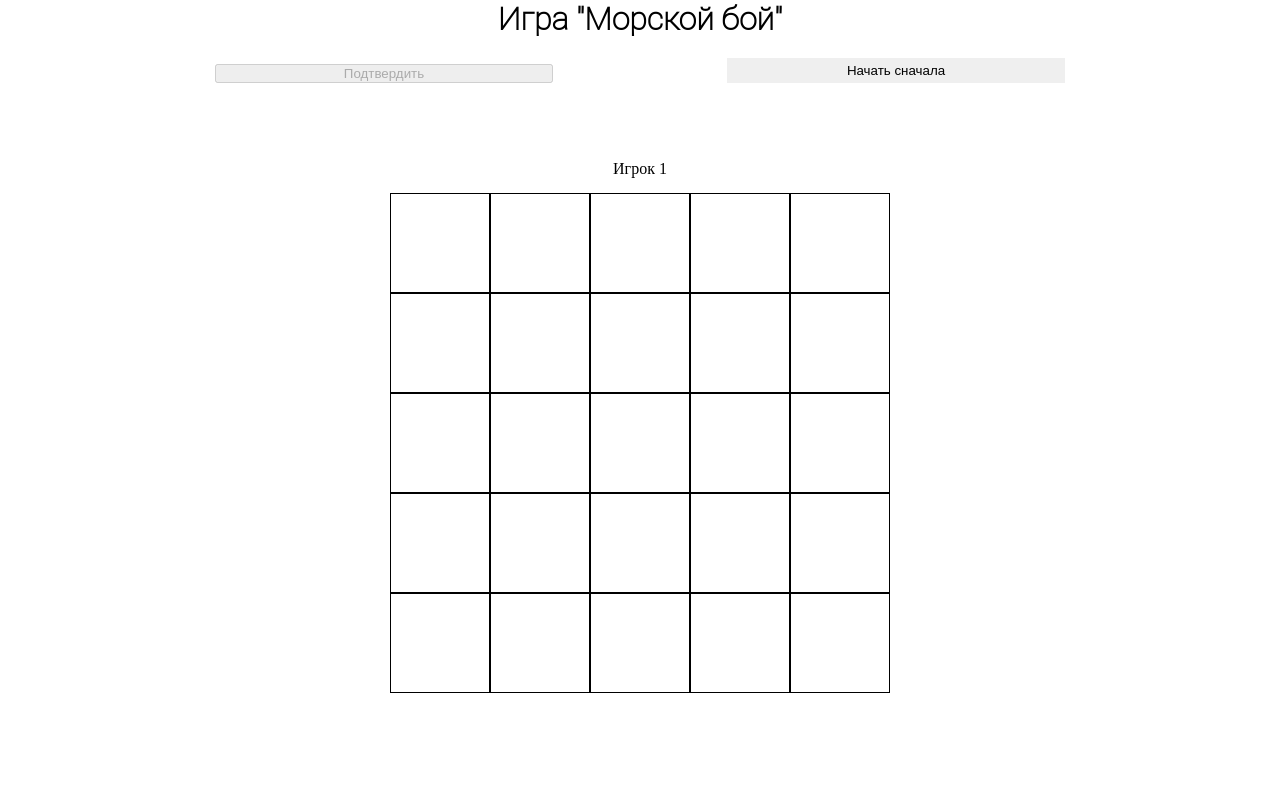
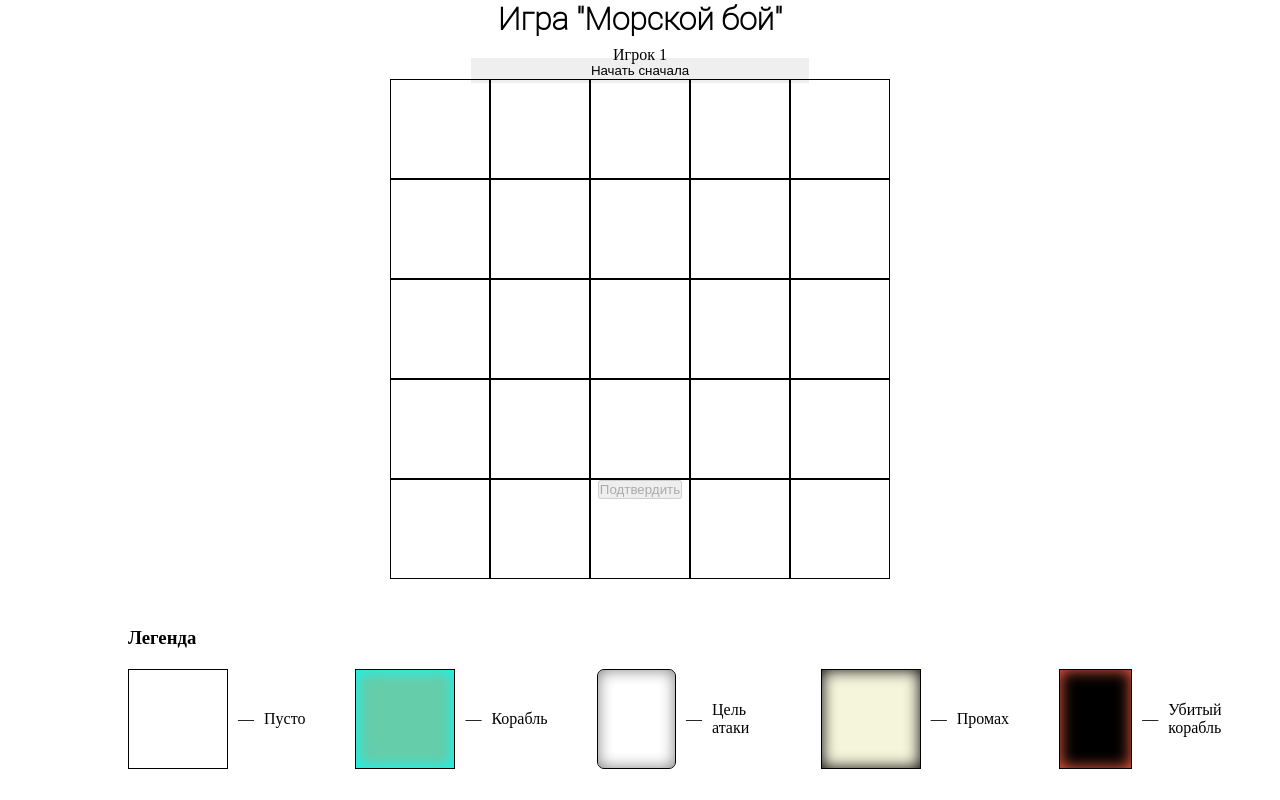
Before and after one commit to summerlightningman/dsr-l4-sea-battle-hooks, a React app: page / in a window 1280 px wide. Shown: the top 800 px of the page. Built offline with nearby package versions, Linux system fonts and the light colour scheme; the HTML template or start-up script is replaced by a standard one.

Commit message:
action button was moved onto footer

```diff
--- a/src/components/app.tsx
+++ b/src/components/app.tsx
@@ -1,6 +1,6 @@
 import React, {Component} from 'react'
 
-import GameInfo from './game-info';
+import Header from './header';
 import Board from './board';
 import Footer from "./footer";
 import ConfirmationScreen from "./confirmation-screen";
@@ -136,21 +136,25 @@
         );
 
         return (
-            <main>
-                <GameInfo
+            <div className="content">
+                <Header
                     currState={this.state.gameController}
                     resetAll={this.setInitialState}
                 >
+
+                </Header>
+                <main className="main">
+                    {
+                        this.state.gameController.stage === GameStage.MOVE_CONFIRMATION
+                            ? confirmationScreen
+                            : gameBoards
+                    }
+                </main>
+                <div className="controls">
                     {actionButton}
-                </GameInfo>
-
-                {
-                    this.state.gameController.stage === GameStage.MOVE_CONFIRMATION
-                        ? confirmationScreen
-                        : gameBoards
-                }
+                </div>
                 <Footer/>
-            </main>
+            </div>
         )
     }
 }
--- a/src/styles/app.css
+++ b/src/styles/app.css
@@ -1,3 +1,20 @@
+.content {
+    height: 100vh;
+}
+
+.main {
+    height: 40vh;
+    display: flex;
+    flex-direction: column;
+    justify-content: center;
+}
+
+.controls {
+    display: flex;
+    justify-content: center;
+    align-items: center;
+}
+
 .game-boards {
     display: flex;
     flex-direction: row;
```
Also changed, not shown: src/components/header.tsx (renamed from src/components/game-info.tsx, +4 -4 lines), src/styles/header.css (renamed from src/styles/game-info.css), src/types/header.ts (renamed from src/types/game-info.ts).
